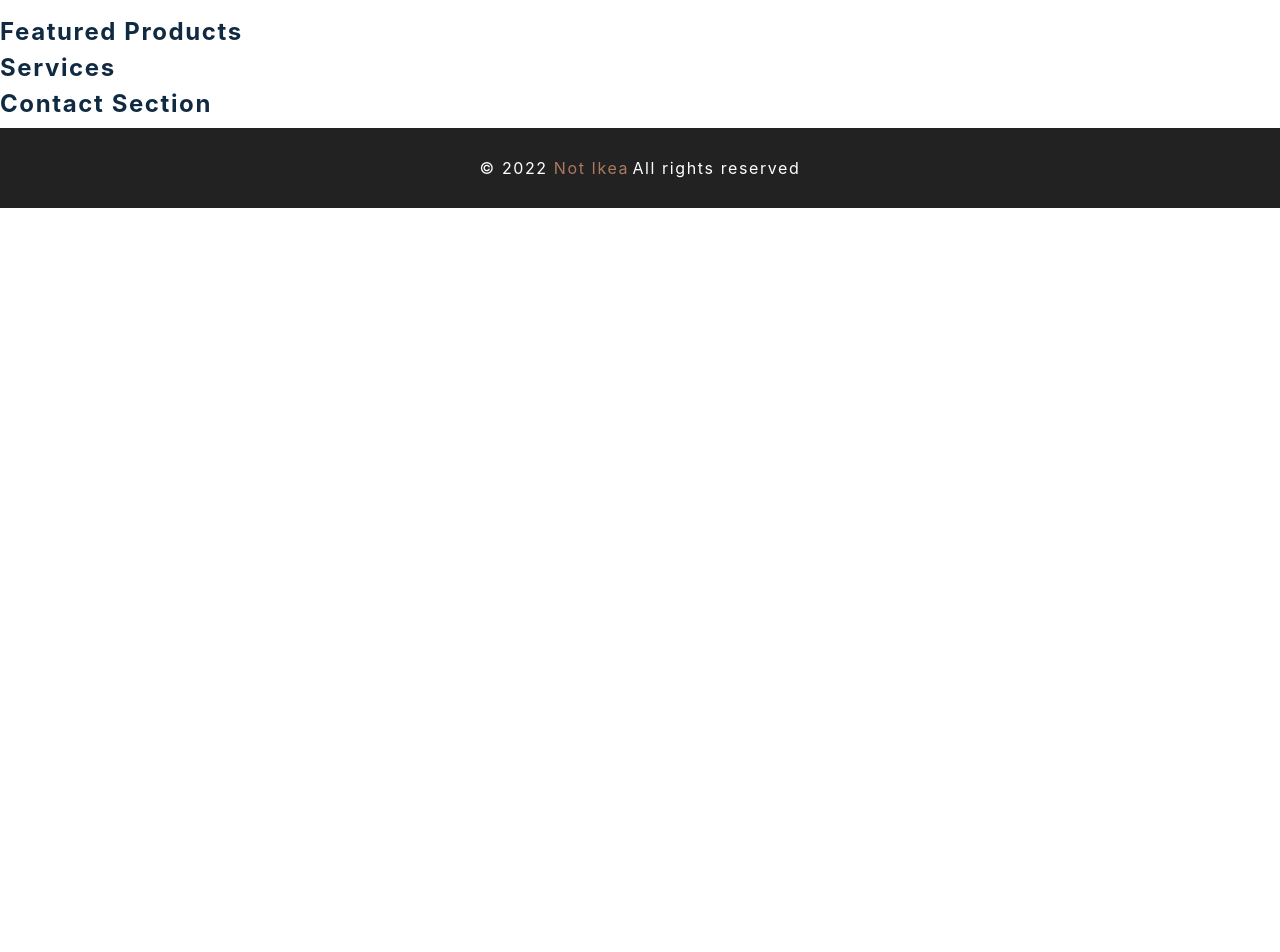
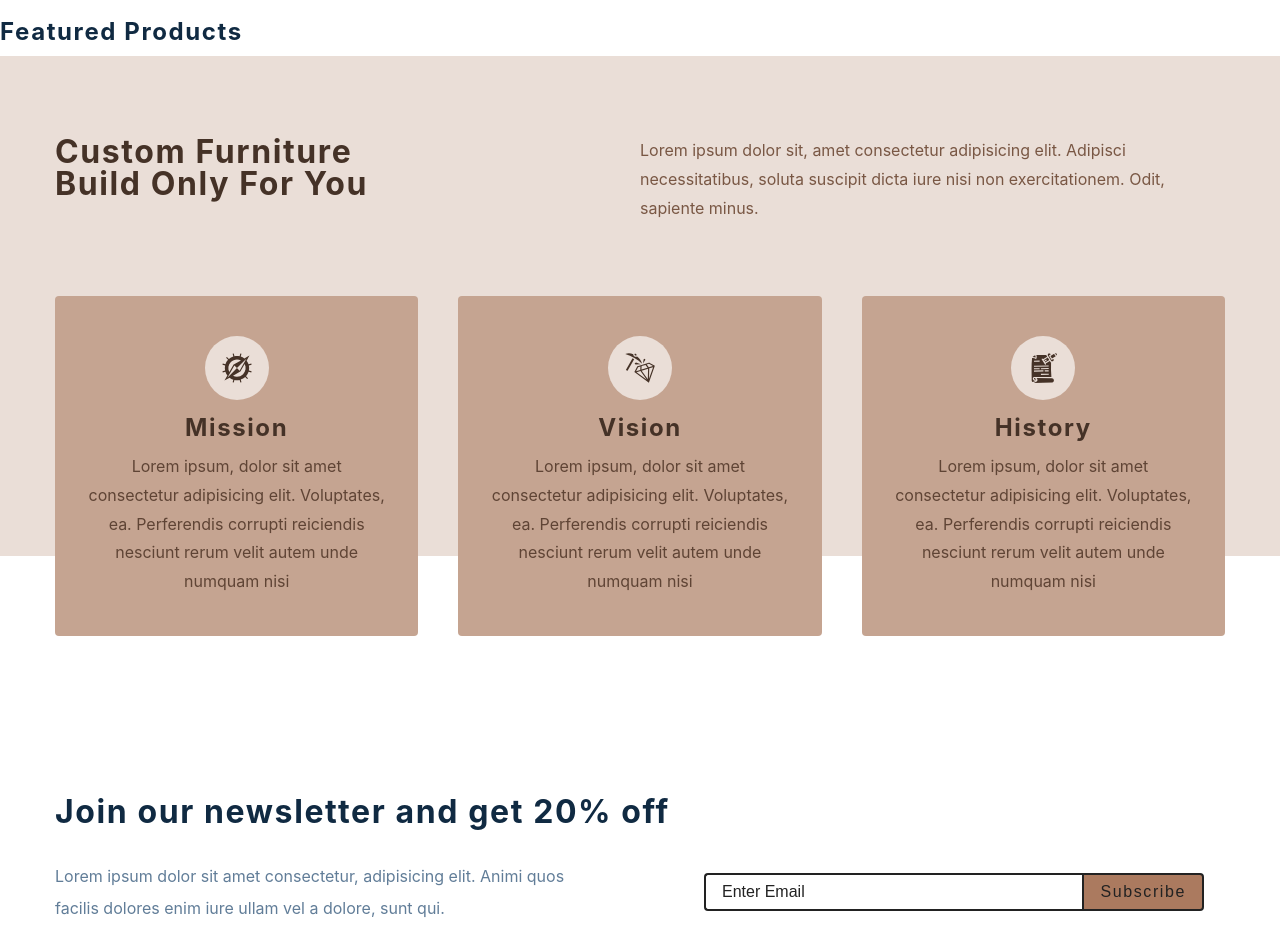
Before and after one commit to salomonj11/Ikea-clone, a React (Create React App) app: page / in a window 1280 px wide. Shown: the part 780-1732 px from the top of the page. Before the commit the page ends 988 px from the top, so only its background shows below. Built offline with nearby package versions, Linux system fonts and the light colour scheme; the HTML template or start-up script is replaced by a standard one.

Commit message:
set up home page services and contact sections

```diff
--- a/src/components/Contact.js
+++ b/src/components/Contact.js
@@ -1,9 +1,32 @@
-import React from 'react'
-import styled from 'styled-components'
+import React from 'react';
+import styled from 'styled-components';
 
 const Contact = () => {
-  return <h4>contact section</h4>
-}
+  return (
+    <Wrapper>
+      <div className="section-center">
+        <h3>Join our newsletter and get 20% off</h3>
+        <div className="content">
+          <p>
+            Lorem ipsum dolor sit amet consectetur, adipisicing elit.
+            Animi quos facilis dolores enim iure ullam vel a dolore,
+            sunt qui.
+          </p>
+          <form className="contact-form">
+            <input
+              type="email"
+              className="form-input"
+              placeholder="enter email"
+            />
+            <button type="submit" className="submit-btn">
+              Subscribe
+            </button>
+          </form>
+        </div>
+      </div>
+    </Wrapper>
+  );
+};
 const Wrapper = styled.section`
   padding: 5rem 0;
   h3 {
@@ -67,6 +90,6 @@
   @media (min-width: 1280px) {
     padding: 15rem 0;
   }
-`
+`;
 
-export default Contact
+export default Contact;
--- a/src/components/Services.js
+++ b/src/components/Services.js
@@ -1,10 +1,38 @@
-import React from 'react'
-import styled from 'styled-components'
-import { services } from '../utils/constants'
+import React from 'react';
+import styled from 'styled-components';
+import { services } from '../utils/constants';
 
 const Services = () => {
-  return <h4>services </h4>
-}
+  return (
+    <Wrapper>
+      <div className="section-center">
+        <article className="header">
+          <h3>
+            custom furniture <br />
+            build only for you
+          </h3>
+          <p>
+            Lorem ipsum dolor sit, amet consectetur adipisicing elit.
+            Adipisci necessitatibus, soluta suscipit dicta iure nisi
+            non exercitationem. Odit, sapiente minus.
+          </p>
+        </article>
+        <div className="services-center">
+          {services.map((service) => {
+            const { id, icon, title, text } = service;
+            return (
+              <article key={id} className="service">
+                <span className="icon">{icon}</span>
+                <h4>{title}</h4>
+                <p>{text}</p>
+              </article>
+            );
+          })}
+        </div>
+      </div>
+    </Wrapper>
+  );
+};
 
 const Wrapper = styled.section`
   h3,
@@ -68,5 +96,5 @@
       transform: translateY(5rem);
     }
   }
-`
-export default Services
+`;
+export default Services;
```
